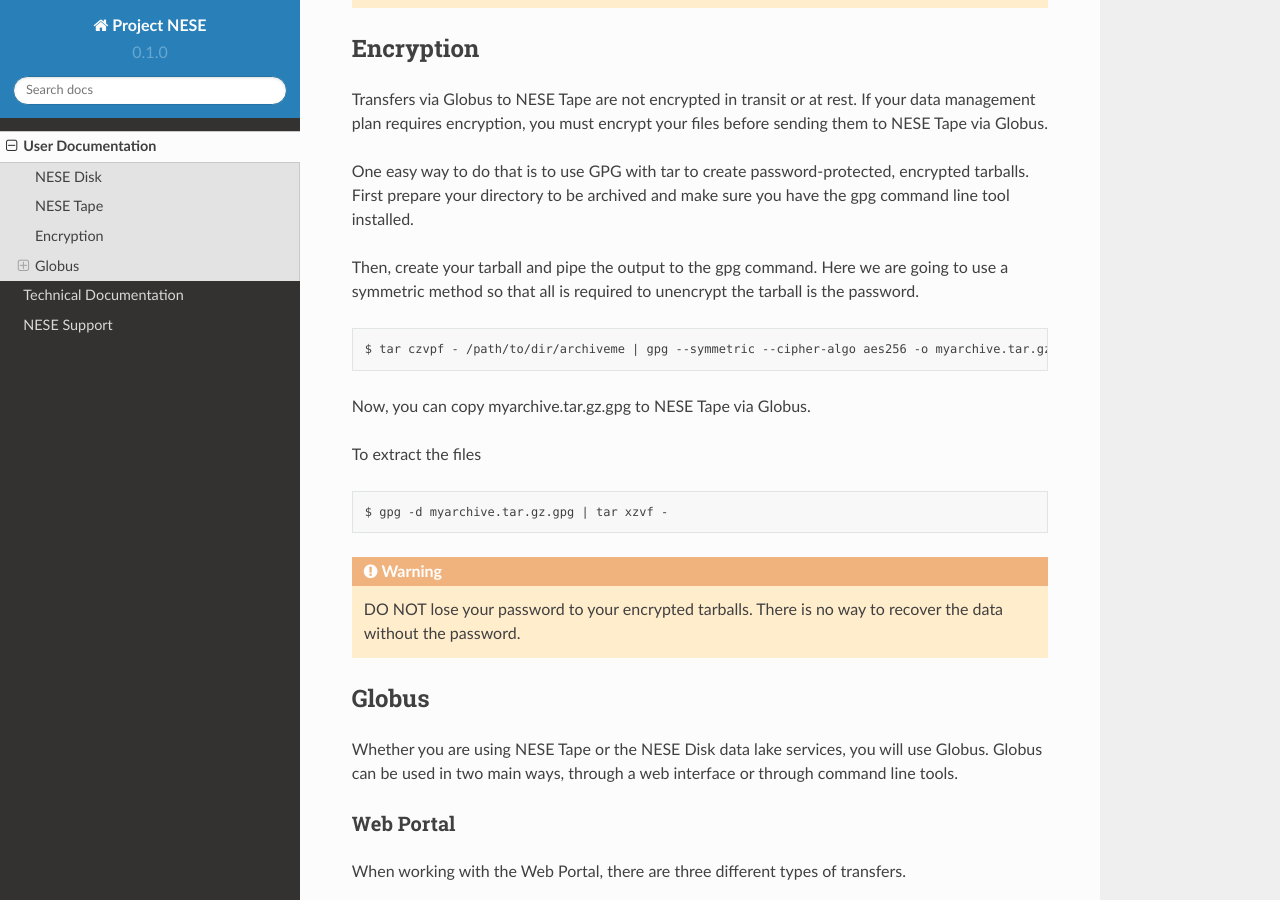
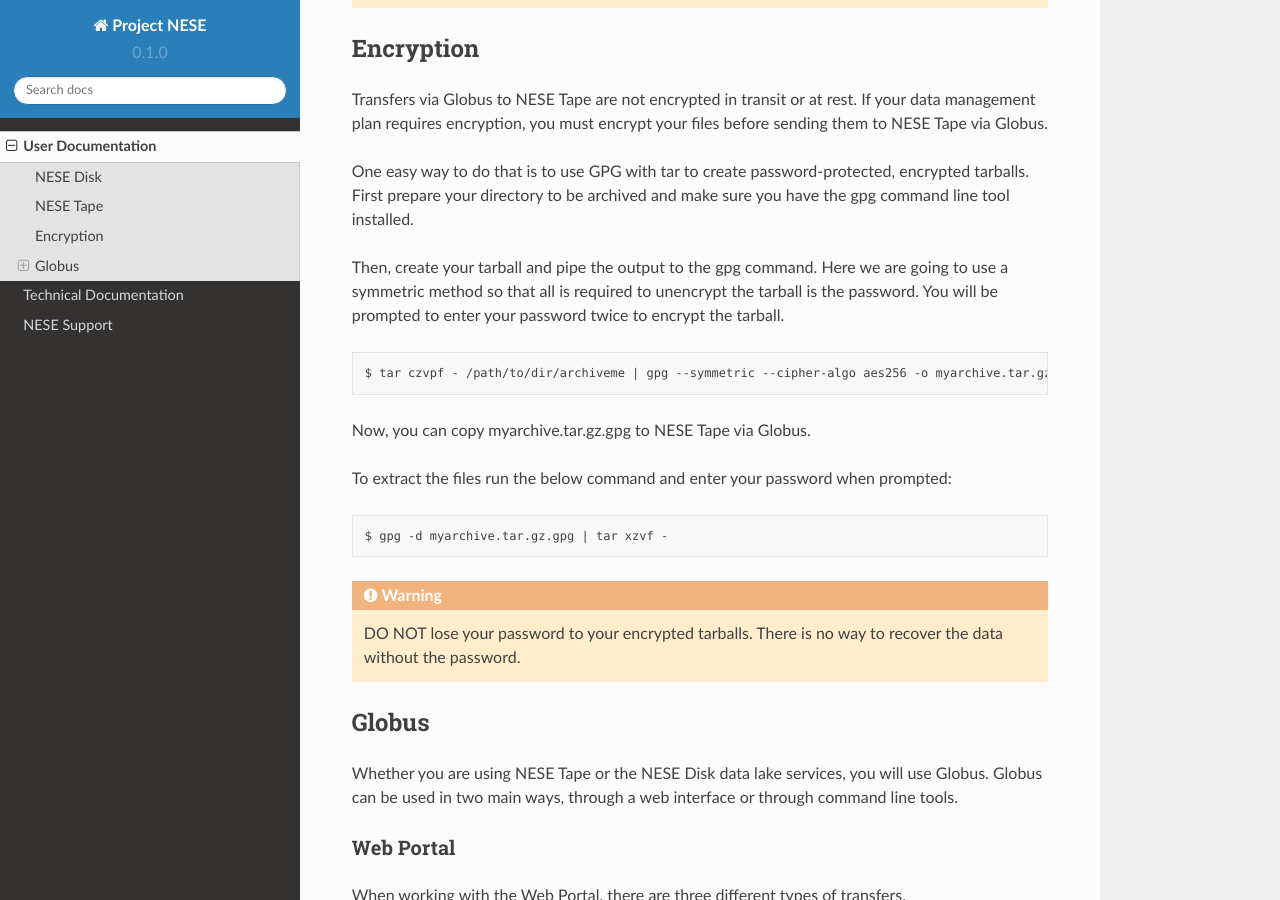
Before and after one commit to mghpcsim/rtd-nese, a Sphinx documentation site: the page built from docs/source/user-docs.rst, in a window 1280 px wide and 900 px high, scrolled down 2103 px. Built offline with Sphinx 7.4.7 and the Read the Docs theme 2.0.0, drawn with Linux system fonts in a browser that asks for light colours.

Commit message:
little more info on encrypting files

```diff
--- a/docs/source/user-docs.rst
+++ b/docs/source/user-docs.rst
@@ -101,13 +101,14 @@
 First prepare your directory to be archived and make sure you have the gpg command line tool installed.
 
 Then, create your tarball and pipe the output to the gpg command. Here we are going to use a
-symmetric method so that all is required to unencrypt the tarball is the password. ::
+symmetric method so that all is required to unencrypt the tarball is the password.
+You will be prompted to enter your password twice to encrypt the tarball. ::
 
 	$ tar czvpf - /path/to/dir/archiveme | gpg --symmetric --cipher-algo aes256 -o myarchive.tar.gz.gpg
 
 Now, you can copy myarchive.tar.gz.gpg to NESE Tape via Globus.
 
-To extract the files ::
+To extract the files run the below command and enter your password when prompted: ::
 
 	$ gpg -d myarchive.tar.gz.gpg | tar xzvf -
 
```
